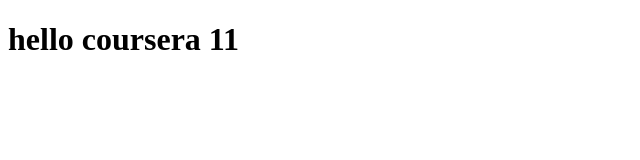
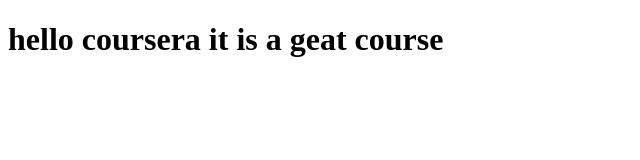
Before and after one commit to paster555/coursera-test, a plain HTML site: page site/index.html in a window 1280 px wide. Shown: the whole page, without its empty margins (0-640 px from the left). Drawn offline with Linux system fonts and the light colour scheme.

Commit message:
cgnaged again

```diff
--- a/site/index.html
+++ b/site/index.html
@@ -4,6 +4,6 @@
 	<title>hello coursera</title>
 </head>
 <body>
-<h1>hello coursera 11</h1>
+<h1>hello coursera it is a geat course</h1>
 </body>
 </html>
```
